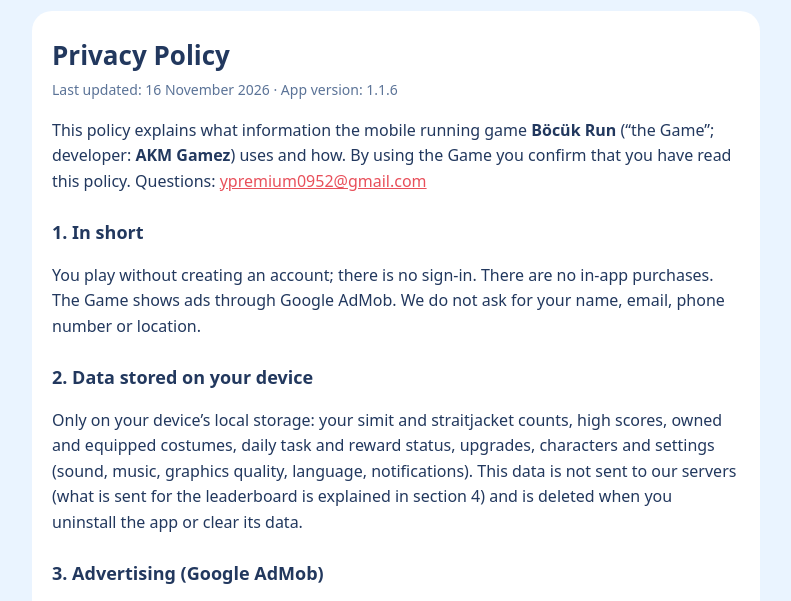
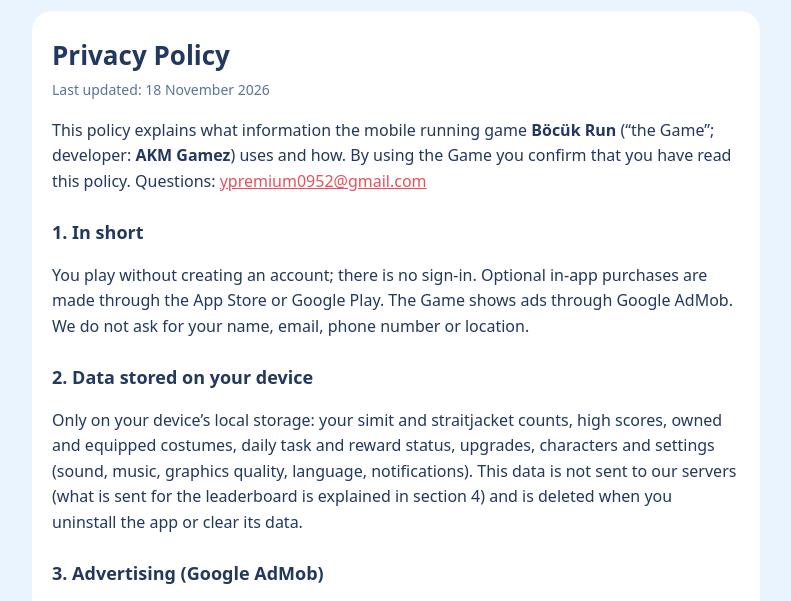
Before and after one commit to ypremium0952/makara-kosusu-gizlilik, a plain HTML site: page index.html in a window 1280 px wide. Shown: the part 147-748 px from the top of the page, without its empty margins (244-1035 px from the left). Drawn offline with Linux system fonts and the light colour scheme.

Commit message:
Gizlilik: uygulama içi satın almalar bölümü
Co-Authored-By: Claude Opus 5.5 <noreply@anthropic.com>
Claude-Session: https://claude.ai/code/session_01BafjQJXweotx1SNDDLsDjg

```diff
--- a/index.html
+++ b/index.html
@@ -15,23 +15,25 @@ div.en{display:none}body.lang-en div.en{display:block}body.lang-en div.tr{displa
 </style></head><body>
 <div class="w"><header><img src="ikon.png" alt=""><div class="logo">Böcük Run<small>AKM Gamez</small></div></header>
 <div class="tabs"><button id="bt" class="on" onclick="document.body.classList.remove('lang-en');bt.classList.add('on');be.classList.remove('on')">Türkçe</button><button id="be" onclick="document.body.classList.add('lang-en');be.classList.add('on');bt.classList.remove('on')">English</button></div>
-<div class="card"><div class="tr"><h1>Gizlilik Politikası</h1><p class="mut">Son güncelleme: 16 Kasım 2026 · Uygulama sürümü: 1.1.6</p>
+<div class="card"><div class="tr"><h1>Gizlilik Politikası</h1><p class="mut">Son güncelleme: 18 Kasım 2026</p>
 <p>Bu politika, <b>Böcük Run</b> adlı mobil koşu oyununun (“Oyun”; geliştirici: <b>AKM Gamez</b>) hangi bilgileri nasıl kullandığını açıklar. Oyunu kullanarak bu politikayı okuduğunuzu kabul etmiş olursunuz. Sorularınız için: <a href="mailto:ypremium0952@gmail.com">ypremium0952@gmail.com</a></p>
-<h2>1. Kısaca</h2><p>Oyunu hesap açmadan oynarsınız; giriş yapma özelliği yoktur. Oyun içi satın alma yoktur. Oyun, Google AdMob aracılığıyla reklam gösterir. Sizden ad, e-posta, telefon numarası veya konum gibi kişisel bilgiler istenmez.</p>
+<h2>1. Kısaca</h2><p>Oyunu hesap açmadan oynarsınız; giriş yapma özelliği yoktur. İsteğe bağlı uygulama içi satın almalar App Store veya Google Play üzerinden yapılır. Oyun, Google AdMob aracılığıyla reklam gösterir. Sizden ad, e-posta, telefon numarası veya konum gibi kişisel bilgiler istenmez.</p>
 <h2>2. Cihazınızda saklanan bilgiler</h2><p>Oyunun çalışması için şu bilgiler yalnızca cihazınızın yerel depolamasında tutulur: simit ve deli gömleği sayınız, rekorlarınız, satın aldığınız ve giydiğiniz kostümler, günlük görev ve ödül durumu, yükseltmeler, karakterler ve ayarlar (ses, müzik, grafik kalitesi, dil, bildirim). Bu bilgiler sunucularımıza gönderilmez (sıralama için gönderilenler 4. maddede açıklanmıştır). Uygulamayı silerseniz veya uygulama verilerini temizlerseniz bu bilgiler de silinir.</p>
 <h2>3. Reklamlar (Google AdMob)</h2><p>Oyunda ödüllü reklamlar (devam etmek veya deli gömleği kazanmak için, isteğe bağlı) ve geçiş reklamları gösterilir. Reklamlar Google LLC’nin AdMob hizmetiyle sunulur. Google; reklam sunmak, ölçmek ve dolandırıcılığı önlemek amacıyla cihazınızdan reklam kimliği, IP adresi, cihaz ve uygulama bilgileri gibi verileri kendi politikalarına göre işleyebilir. Ayrıntılar: <a href="https://policies.google.com/technologies/partner-sites">policies.google.com/technologies/partner-sites</a>.</p>
 <p>İzninize bağlı olarak reklamlar ilgi alanlarınıza göre kişiselleştirilmiş olabilir; Avrupa Ekonomik Alanı ve Birleşik Krallık gibi bölgelerde Google’ın izin ekranı gösterilebilir. Android’de reklam kimliğinizi cihaz ayarlarından sıfırlayabilir veya silebilirsiniz.</p>
 <h2>4. Günlük sıralama</h2><p>“Günün Makarası” sıralamasını gösterebilmek için takma adınız, o günkü en yüksek puanınız ve oyunun rastgele oluşturduğu bir oyuncu kimliği Google Firebase’de (Cloud Firestore, Frankfurt veri merkezi; Google LLC) saklanır. Bu bilgiler kimliğinizle ilişkilendirilmez; gerçek adınız veya e-posta adresiniz toplanmaz ve gösterilmez. Sıralama her gün yenilenir.</p><p>Takma adlar uygunsuz kelime listesine göre denetlenir; uygunsuz adlar kaydedilmez ve gösterilmez. Sıralamada başka bir oyuncunun adına dokunarak onu gizleyebilir veya şikâyet edebilirsiniz. Şikâyet; şikâyet edilen takma adı, onun oyuncu kimliğini, tarihi ve sizin oyuncu kimliğinizi içerir ve yalnızca geliştirici tarafından incelenir. Uygunsuz içerik bildirimlerini <a href="mailto:ypremium0952@gmail.com">ypremium0952@gmail.com</a> adresine de gönderebilirsiniz.</p><h2>4a. Bildirimler</h2><p>İzin verirseniz oyun cihazınızda akşamları en fazla bir yerel hatırlatma bildirimi kurar. Bildirimlerle ilgili hiçbir veri bize gönderilmez. Hatırlatmaları oyunun Ayarlar bölümünden kapatabilirsiniz.</p>
+<h2>4b. Uygulama içi satın almalar</h2><p>Simit paketleri, özel kostümler ve reklamları kaldırma gibi isteğe bağlı satın almalar Apple (App Store) veya Google (Google Play) tarafından işlenir. Ödeme ve kart bilgileriniz bize hiçbir zaman ulaşmaz; satın alma geçmişiniz sunucularımızda saklanmaz. Oyun yalnızca satın aldığınız ürünü cihazınıza ekler. Kalıcı ürünleri oyundaki Mağaza &gt; Paketler bölümündeki “Satın alımları geri yükle” düğmesiyle geri alabilirsiniz. İade talepleri Apple veya Google’ın kendi kurallarına göre yapılır.</p>
 <h2>5. Paylaşma ve davet</h2><p>“Paylaş” ve “Davet” düğmeleri cihazınızın kendi paylaşım menüsünü açar; skor kartı görseli cihazınızda oluşturulur. Hangi uygulamayla kime ne gönderdiğinizi biz görmeyiz ve saklamayız.</p>
 <h2>6. Çocuklar</h2><p>Oyun 13 yaş ve üzeri kullanıcılar için tasarlanmıştır ve çocuklara yönelik değildir. 13 yaşından küçük çocuklardan bilerek kişisel bilgi toplamayız.</p>
 <h2>7. Verilerin silinmesi</h2><p>Uygulamayı kaldırmanız cihazınızdaki tüm oyun verilerini siler. Sıralamadaki takma adınızın ve puanınızın silinmesini isterseniz takma adınızla bize e-posta gönderin; en geç 30 gün içinde sileriz. Reklam verileri için Google hesabınızın reklam ayarlarını kullanabilirsiniz. Sorularınız için bize e-posta gönderebilirsiniz.</p>
 <h2>8. Değişiklikler</h2><p>Bu politikayı zaman zaman güncelleyebiliriz. Güncel sürüm her zaman bu sayfada yayınlanır.</p>
-<h2>9. İletişim</h2><p>AKM Gamez · <a href="mailto:ypremium0952@gmail.com">ypremium0952@gmail.com</a></p></div><div class="en"><h1>Privacy Policy</h1><p class="mut">Last updated: 16 November 2026 · App version: 1.1.6</p>
+<h2>9. İletişim</h2><p>AKM Gamez · <a href="mailto:ypremium0952@gmail.com">ypremium0952@gmail.com</a></p></div><div class="en"><h1>Privacy Policy</h1><p class="mut">Last updated: 18 November 2026</p>
 <p>This policy explains what information the mobile running game <b>Böcük Run</b> (“the Game”; developer: <b>AKM Gamez</b>) uses and how. By using the Game you confirm that you have read this policy. Questions: <a href="mailto:ypremium0952@gmail.com">ypremium0952@gmail.com</a></p>
-<h2>1. In short</h2><p>You play without creating an account; there is no sign-in. There are no in-app purchases. The Game shows ads through Google AdMob. We do not ask for your name, email, phone number or location.</p>
+<h2>1. In short</h2><p>You play without creating an account; there is no sign-in. Optional in-app purchases are made through the App Store or Google Play. The Game shows ads through Google AdMob. We do not ask for your name, email, phone number or location.</p>
 <h2>2. Data stored on your device</h2><p>Only on your device’s local storage: your simit and straitjacket counts, high scores, owned and equipped costumes, daily task and reward status, upgrades, characters and settings (sound, music, graphics quality, language, notifications). This data is not sent to our servers (what is sent for the leaderboard is explained in section 4) and is deleted when you uninstall the app or clear its data.</p>
 <h2>3. Advertising (Google AdMob)</h2><p>The Game shows optional rewarded ads (to continue a run or earn a straitjacket) and interstitial ads, served by Google LLC’s AdMob. Google may process data such as the advertising ID, IP address and device and app information to serve and measure ads and prevent fraud, according to its own policies: <a href="https://policies.google.com/technologies/partner-sites">policies.google.com/technologies/partner-sites</a>. Depending on your consent, ads may be personalised; in the EEA, UK and similar regions Google’s consent screen may be shown. You can reset or delete your advertising ID in your device settings.</p>
 <h2>4. Daily leaderboard</h2><p>To show the “Günün Makarası” leaderboard, your nickname, your best score of the day and a random player ID created by the Game are stored on Google Firebase (Cloud Firestore, Frankfurt data center; Google LLC). This data is not linked to your identity; your real name or email is never collected or shown. The leaderboard resets every day.</p><p>Nicknames are checked against a list of offensive words; inappropriate names are not saved or shown. You can hide or report another player’s nickname by tapping it in the leaderboard. A report contains the reported nickname, its player ID, the date and your player ID, and is reviewed only by the developer. You can also report objectionable content to <a href="mailto:ypremium0952@gmail.com">ypremium0952@gmail.com</a>.</p><h2>4a. Notifications</h2><p>If you allow it, the Game schedules at most one local reminder notification per evening on your device. No notification data is sent to us. You can turn reminders off in the Game’s Settings.</p>
+<h2>4b. In-app purchases</h2><p>Optional purchases such as simit packs, premium outfits and ad removal are processed by Apple (App Store) or Google (Google Play). Your payment and card details never reach us, and your purchase history is not stored on our servers. The Game only adds the item you bought on your device. You can get permanent items back with the “Restore purchases” button in Shop &gt; Packs. Refunds follow Apple’s or Google’s own rules.</p>
 <h2>5. Sharing and invites</h2><p>The Share and Invite buttons open your device’s own share menu; the score card image is created on your device. We do not see or store what you send or to whom.</p>
 <h2>6. Children</h2><p>The Game is designed for users aged 13 and over and is not directed at children. We do not knowingly collect personal information from children under 13.</p>
 <h2>7. Data deletion</h2><p>Uninstalling the app deletes all game data on your device. To have your leaderboard nickname and score deleted, email us with your nickname; we will delete them within 30 days. For advertising data, use the ad settings of your Google account. You can email us with any questions.</p>
```
